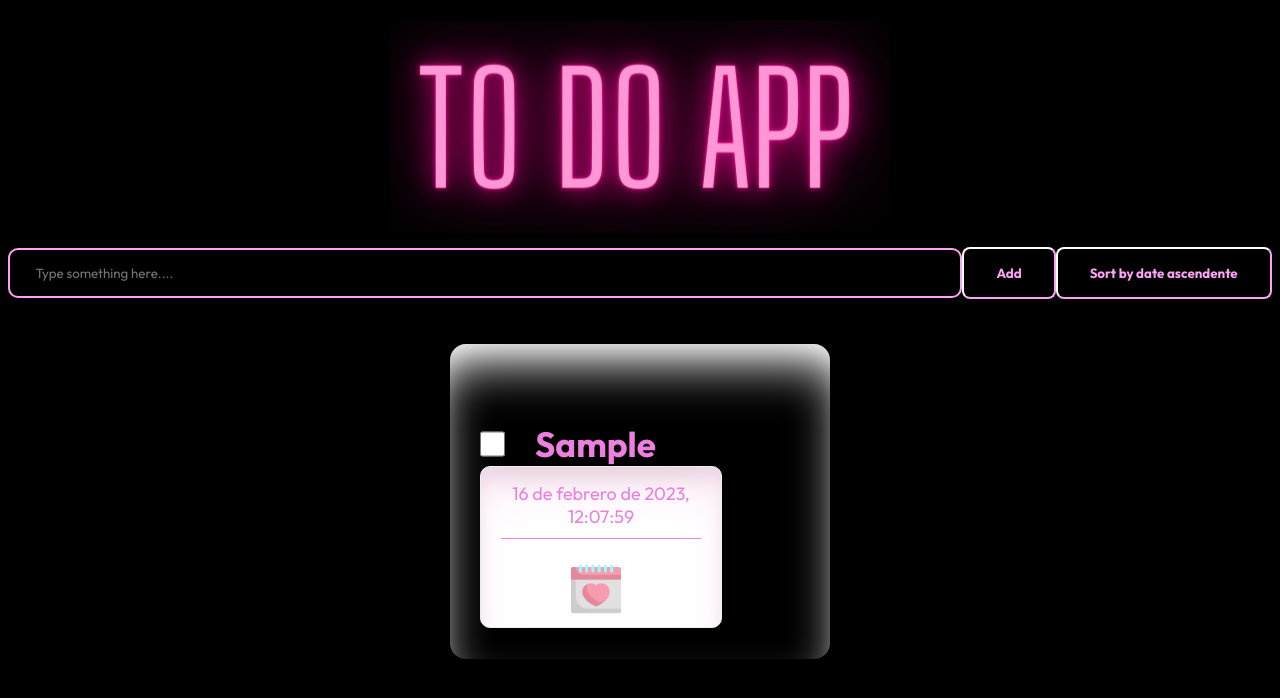
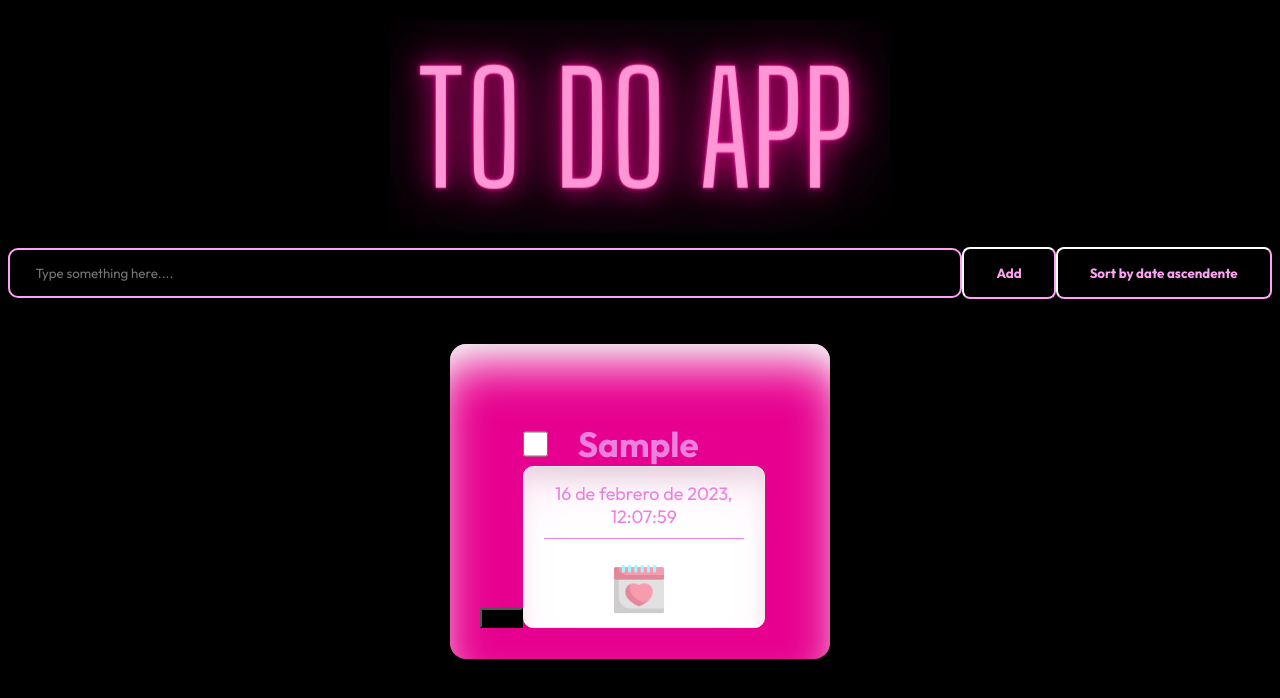
Before and after one commit to paulatealonso/to-do-app-react, a React (Create React App) app: page / in a window 1280 px wide. Both pictures are taken after typing "Sample" into the empty fields and a click on the button "Add". Shown: the top 698 px of the page. Built offline with nearby package versions, Linux system fonts and the light colour scheme.

Commit message:
colorsanddeletes

```diff
--- a/src/components/Form/Form.jsx
+++ b/src/components/Form/Form.jsx
@@ -11,17 +11,15 @@ const Form = () => {
     const [date, setDate] = useState('')
     const [tag, setTag] = useState('')
     const { addTask, message, setMessage } = useContext(NoteContext)
-    const [currentDate, setCurrentDate] = useState(new Date())
     const [relevance, setRelevance] = useState('')
     const [sortDirection, setSortDirection] = useState('asc')
 
     const submitNote = (e) => {
         e.preventDefault()
-        addTask(task, date, currentDate, relevance, tag)
+        addTask(task, date, relevance, tag)
         setTask('')
         setTag('')
         setDate('')
-        setCurrentDate('')
         setRelevance('')
     }
 
@@ -41,6 +39,7 @@ const Form = () => {
     }
 
     const sortedNotes = sortNotes(message, sortDirection);
+
 
 
     return (
@@ -79,7 +78,7 @@ const Form = () => {
                         <div className="conteiner-relevance">
                             <select value={relevance} onChange={e => setRelevance(e.target.value)}>
                                 <option value="">Priority</option>
-                                <option value="1">Low</option>
+                                <option value="1" >Low</option>
                                 <option value="2">Medium</option>
                                 <option value="3">High</option>
                             </select>
@@ -99,7 +98,6 @@ const Form = () => {
                 <div key={note.id}>
                     <span>{note.date}</span>
                     <p>{note.task}</p>
-
                 </div>
             ))}
 
--- a/src/components/ToDo/ToDo.css
+++ b/src/components/ToDo/ToDo.css
@@ -2,7 +2,7 @@
     text-decoration: line-through;
 }
 
-.conteiner-list {
+#conteiner-list {
     width: 320px;
     height: 254px;
     border-radius: 1em;
@@ -90,3 +90,15 @@
     text-align: center;
     border-bottom: 1px solid #ec7fdf;
 }
+
+.medium {
+    background-color: #D8A2FF;
+}
+
+.high {
+    background-color: #A8FFD9;
+}
+
+.low {
+    background-color: #E7008F;
+}
--- a/src/components/ToDo/ToDo.jsx
+++ b/src/components/ToDo/ToDo.jsx
@@ -4,11 +4,12 @@ import './ToDo.css'
 import calendar from '../assets/calendar.png'
 
 
-const ToDo = ({ id, task, complete, date, currentDate, setCurrentDate, relevance, tag }) => {
+const ToDo = ({ id, task, complete, date, setCurrentDate, currentDate, tag, deleteTask , relevance}) => {
 
     const { setStatusTask } = useContext(NoteContext)
+    const [isEditing, setIsEditing] = useState(false);
+
     const checkTask = e => setStatusTask(id, e.target.checked)
-    const [isEditing, setIsEditing] = useState(false);
 
     const handleUpdateDate = () => {
         setCurrentDate(new Date());
@@ -24,20 +25,10 @@ const ToDo = ({ id, task, complete, date, currentDate, setCurrentDate, relevance
         second: 'numeric'
     });
 
-    let dotColor;
 
-    switch (relevance) {
-        case '1':
-            dotColor = '#D8A2FF';
-            break;
-        case '2':
-            dotColor = '#A8FFD9';
-            break;
-        case '3':
-            dotColor = '#E7008F';
-            break;
-        default:
-            dotColor = 'black';
+
+    const handleClick = () => {
+        deleteTask(id);
     }
 
 
@@ -45,7 +36,8 @@ const ToDo = ({ id, task, complete, date, currentDate, setCurrentDate, relevance
 
 
     return (
-        <div className="conteiner-list" style={{ backgroundColor: dotColor }}>
+        <div  className={relevance === '1' ? 'low' : relevance === '2' ? 'medium' : 'low'} id='conteiner-list'>
+            <button className="delete-button" onClick={handleClick}>Delete</button>
             <div className="card-info" style={{ backgroundColor: 'transparent' }}>
                 <div id="check-name">
                     <input type="checkbox" onChange={checkTask} />
@@ -61,11 +53,14 @@ const ToDo = ({ id, task, complete, date, currentDate, setCurrentDate, relevance
                 <div className="box-date">
 
                     <div className="calendar-box" id="datetime"> {isEditing ? (
-                        <input type="datetime-local"
-                            value={currentDate.toISOString().slice(0, -8)}
-                            onChange={(e) => setCurrentDate(new Date(e.target.value))}
-                            onBlur={() => setIsEditing(false)}
-                            autoFocus />) : (
+                        <div>
+                            <input type="datetime-local"
+                                value={currentDate}
+                                onChange={(e) => setCurrentDate(e.target.value)}
+                                onBlur={() => setIsEditing(false)}
+                                autoFocus />
+                            <button onClick={handleUpdateDate}>CHANGE</button>
+                        </div>) : (
 
                         <p className="transparent" id="line" onClick={() => setIsEditing(true)}>{formattedDate}</p>
                     )}
--- a/src/components/ToDoList/ToDoList.jsx
+++ b/src/components/ToDoList/ToDoList.jsx
@@ -1,4 +1,4 @@
-import { useContext } from "react";
+import { useContext, useState } from "react";
 import { NoteContext } from "../../context/NoteContext";
 import ToDo from "../ToDo/ToDo";
 
@@ -7,13 +7,18 @@ import ToDo from "../ToDo/ToDo";
 
 const ToDoList = () => {
 
-    const { message } = useContext(NoteContext)
+    const { message, deleteTask } = useContext(NoteContext)
+    const [currentDate] = useState(new Date())
+
+
+
 
 
     return (
-        <div style={{display: 'flex', justifyContent: 'space-evenly', flexWrap: 'wrap'}}>
-            {message.map((notes, i) =>
-                  <ToDo key={i} {...notes} />
+        <div style={{ display: 'flex', justifyContent: 'space-evenly', flexWrap: 'wrap' }}>
+            {message.map((notes, id) =>
+                <ToDo key={id} {...notes} currentDate={currentDate} deleteTask={deleteTask}  />
+
             )}
         </div>
     )
--- a/src/context/NoteContext.jsx
+++ b/src/context/NoteContext.jsx
@@ -5,7 +5,7 @@ const NoteContext = createContext()
 
 const ContextProvider = ({ children }) => {
     const [message, setMessage] = useState([])
-    const [shipping, setShipping] = useState(0)
+
 
     const addTask = (task , date, currentDate, relevance, tag) =>
     setMessage([
@@ -21,13 +21,21 @@ const ContextProvider = ({ children }) => {
         }
     ])
 
+
+
     const setStatusTask = (id, status) => {
         setMessage(message.map(t => t.id === id ? {...t, complete: status} : t))
+
+    }
+
+    const deleteTask = (id) => {
+        setMessage(message.filter((t) => t.id !== id));
     }
 
 
+
     return (
-        <NoteContext.Provider value={{message, setMessage, shipping, setShipping, addTask, setStatusTask}}>
+        <NoteContext.Provider value={{message, setMessage, addTask, setStatusTask, deleteTask}}>
             {children}
         </NoteContext.Provider>
     )
```
